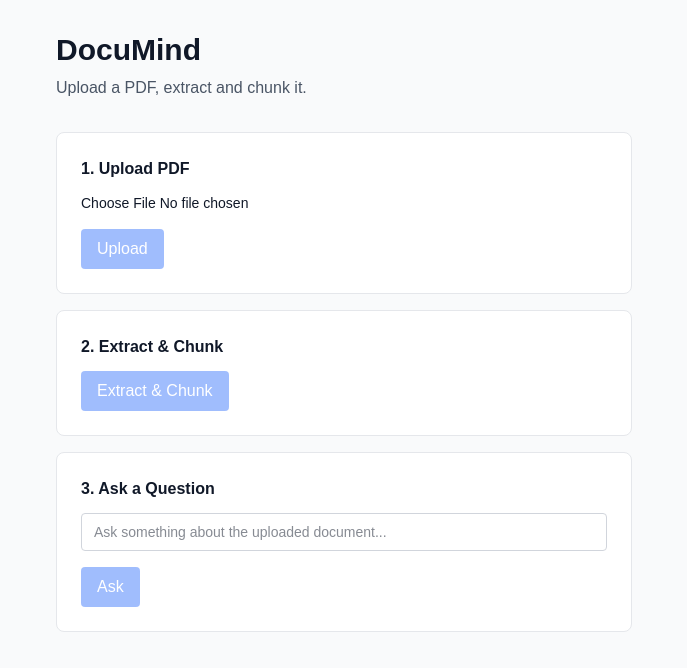
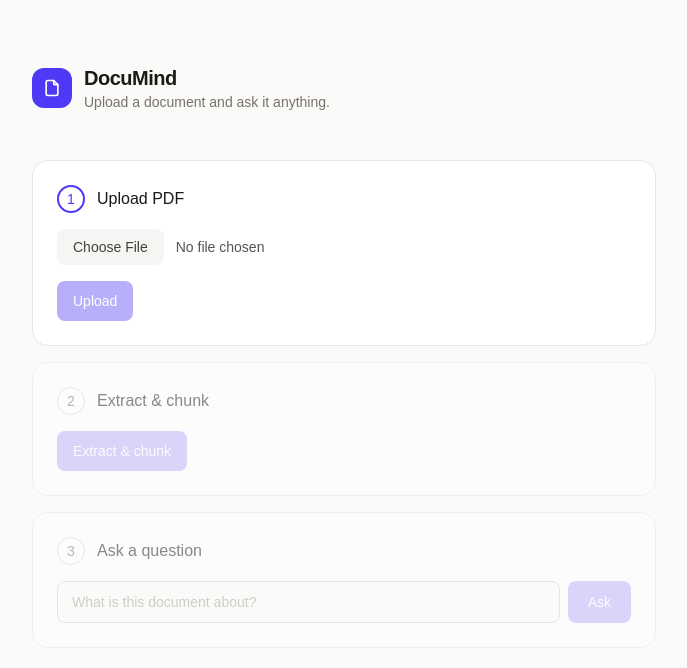
Before and after one commit to AditiV05/documind-web, a Next.js app: page / in a window 1280 px wide. Shown: the top 668 px of the page, without its empty margins (296-983 px from the left). Built offline with nearby package versions, Linux system fonts and the light colour scheme; no server answers.

Commit message:
fix: clear input, reset stale answer, add searching state + a11y

```diff
--- a/app/page.tsx
+++ b/app/page.tsx
@@ -11,6 +11,50 @@ import {
   AnswerResponse,
   AnswerSource,
 } from "./lib/api";
+
+type StepState = "done" | "active" | "pending";
+
+function StepBadge({ n, state }: { n: number; state: StepState }) {
+  if (state === "done") {
+    return (
+      <span
+        aria-label={`Step ${n} complete`}
+        className="flex h-7 w-7 shrink-0 items-center justify-center rounded-full bg-indigo-600 text-white"
+      >
+        <svg
+          viewBox="0 0 20 20"
+          fill="currentColor"
+          className="h-4 w-4"
+          aria-hidden="true"
+        >
+          <path
+            fillRule="evenodd"
+            d="M16.7 5.3a1 1 0 010 1.4l-7.5 7.5a1 1 0 01-1.4 0L3.3 9.7a1 1 0 011.4-1.4l3.3 3.3 6.8-6.8a1 1 0 011.4 0z"
+            clipRule="evenodd"
+          />
+        </svg>
+      </span>
+    );
+  }
+  if (state === "active") {
+    return (
+      <span
+        aria-label={`Step ${n}, current`}
+        className="flex h-7 w-7 shrink-0 items-center justify-center rounded-full border-2 border-indigo-600 text-sm font-medium text-indigo-600"
+      >
+        {n}
+      </span>
+    );
+  }
+  return (
+    <span
+      aria-label={`Step ${n}, locked`}
+      className="flex h-7 w-7 shrink-0 items-center justify-center rounded-full border border-stone-300 text-sm font-medium text-stone-500"
+    >
+      {n}
+    </span>
+  );
+}
 
 export default function Home() {
   const [file, setFile] = useState<File | null>(null);
@@ -28,9 +72,11 @@ export default function Home() {
   function handleFileChange(e: React.ChangeEvent<HTMLInputElement>) {
     const selected = e.target.files?.[0] ?? null;
     setFile(selected);
-    // Reset previous results when a new file is picked
     setUploadResult(null);
     setChunkResult(null);
+    setAnswer(null);
+    setStreamedAnswer("");
+    setStreamedSources([]);
     setError(null);
   }
 
@@ -63,15 +109,17 @@ export default function Home() {
   }
 
   async function handleAsk() {
-    if (!question.trim()) return;
+    const q = question.trim();
+    if (!q) return;
     setIsAsking(true);
     setError(null);
     setAnswer(null);
     setStreamedAnswer("");
     setStreamedSources([]);
+    setQuestion("");
     try {
       await askQuestionStream(
-        question,
+        q,
         uploadResult?.id ?? null,
         (token) => setStreamedAnswer((prev) => prev + token),
         (sources) => setStreamedSources(sources),
@@ -83,112 +131,161 @@ export default function Home() {
     }
   }
 
+  const step1: StepState = uploadResult ? "done" : "active";
+  const step2: StepState = chunkResult
+    ? "done"
+    : uploadResult
+      ? "active"
+      : "pending";
+  const step3: StepState = chunkResult ? "active" : "pending";
+
   return (
-    <main className="min-h-screen bg-gray-50 text-gray-900 p-8">
-      <div className="max-w-xl mx-auto">
-        <h1 className="text-3xl font-bold mb-2">DocuMind</h1>
-        <p className="text-gray-600 mb-8">
-          Upload a PDF, extract and chunk it.
+    <main className="min-h-screen bg-stone-50 text-stone-900">
+      <div className="mx-auto max-w-2xl px-6 py-16">
+        {/* Header */}
+        <div className="mb-12 flex items-center gap-3">
+          <span className="flex h-10 w-10 items-center justify-center rounded-xl bg-indigo-600 text-white">
+            <svg
+              viewBox="0 0 24 24"
+              fill="none"
+              stroke="currentColor"
+              strokeWidth="2"
+              strokeLinecap="round"
+              strokeLinejoin="round"
+              className="h-5 w-5"
+              aria-hidden="true"
+            >
+              <path d="M14 3v4a1 1 0 001 1h4" />
+              <path d="M17 21H7a2 2 0 01-2-2V5a2 2 0 012-2h7l5 5v11a2 2 0 01-2 2z" />
+            </svg>
+          </span>
+          <div>
+            <h1 className="text-xl font-semibold tracking-tight">DocuMind</h1>
+            <p className="text-sm text-stone-500">
+              Upload a document and ask it anything.
             </p>
+          </div>
+        </div>
 
-        {/* Step 1: pick + upload */}
-        <div className="bg-white rounded-lg border border-gray-200 p-6 mb-4">
-          <h2 className="font-semibold mb-3">1. Upload PDF</h2>
+        <div className="space-y-4">
+          {/* Step 1 */}
+          <section className="rounded-2xl border border-stone-200 bg-white p-6">
+            <div className="mb-4 flex items-center gap-3">
+              <StepBadge n={1} state={step1} />
+              <h2 className="font-medium">Upload PDF</h2>
+            </div>
             <input
               type="file"
               accept="application/pdf"
               onChange={handleFileChange}
-            className="block w-full text-sm mb-4"
+              disabled={isUploading || isProcessing}
+              className="mb-4 block w-full cursor-pointer text-sm text-stone-600 file:mr-3 file:rounded-lg file:border-0 file:bg-stone-100 file:px-4 file:py-2 file:text-sm file:font-medium file:text-stone-700 hover:file:bg-stone-200 disabled:cursor-not-allowed disabled:opacity-50"
             />
             <button
               onClick={handleUpload}
               disabled={!file || isUploading}
-            className="bg-blue-600 text-white px-4 py-2 rounded disabled:opacity-40"
+              className="rounded-lg bg-indigo-600 px-4 py-2.5 text-sm font-medium text-white transition hover:bg-indigo-700 disabled:cursor-not-allowed disabled:opacity-40"
             >
-            {isUploading ? "Uploading..." : "Upload"}
+              {isUploading ? "Uploading…" : "Upload"}
             </button>
+            {uploadResult && (
+              <p className="mt-4 text-sm text-stone-500">
+                <span className="font-medium text-stone-700">
+                  {uploadResult.filename}
+                </span>{" "}
+                uploaded.
+              </p>
+            )}
+          </section>
 
-          {uploadResult && (
-            <div className="mt-4 text-sm bg-green-50 border border-green-200 rounded p-3">
-              <p>
-                Uploaded: <strong>{uploadResult.filename}</strong>
-              </p>
-              <p>
-                Document ID: <code>{uploadResult.id}</code>
-              </p>
-              <p>Status: {uploadResult.status}</p>
+          {/* Step 2 */}
+          <section
+            className={`rounded-2xl border border-stone-200 bg-white p-6 transition ${
+              step2 === "pending" ? "opacity-50" : ""
+            }`}
+          >
+            <div className="mb-4 flex items-center gap-3">
+              <StepBadge n={2} state={step2} />
+              <h2 className="font-medium">Extract &amp; chunk</h2>
             </div>
-          )}
-        </div>
-
-        {/* Step 2: process */}
-        <div className="bg-white rounded-lg border border-gray-200 p-6">
-          <h2 className="font-semibold mb-3">2. Extract & Chunk</h2>
             <button
               onClick={handleProcess}
               disabled={!uploadResult || isProcessing}
-            className="bg-blue-600 text-white px-4 py-2 rounded disabled:opacity-40"
+              className="rounded-lg bg-indigo-600 px-4 py-2.5 text-sm font-medium text-white transition hover:bg-indigo-700 disabled:cursor-not-allowed disabled:opacity-40"
             >
-            {isProcessing ? "Processing..." : "Extract & Chunk"}
+              {isProcessing ? "Processing…" : "Extract & chunk"}
             </button>
+            {chunkResult && (
+              <p className="mt-4 text-sm text-stone-500">
+                <span className="font-medium text-stone-700">
+                  {chunkResult.chunk_count} chunks
+                </span>{" "}
+                from {chunkResult.page_count} page
+                {chunkResult.page_count > 1 ? "s" : ""} · ready to query.
+              </p>
+            )}
+          </section>
 
-          {chunkResult && (
-            <div className="mt-4 text-sm bg-green-50 border border-green-200 rounded p-3">
-              <p>Pages: {chunkResult.page_count}</p>
-              <p>
-                Chunks created: <strong>{chunkResult.chunk_count}</strong>
-              </p>
-              <p>Avg chunk size: {chunkResult.avg_chunk_size} chars</p>
-              <p>Status: {chunkResult.status}</p>
+          {/* Step 3 */}
+          <section
+            className={`rounded-2xl border border-stone-200 bg-white p-6 transition ${
+              step3 === "pending" ? "opacity-50" : ""
+            }`}
+          >
+            <div className="mb-4 flex items-center gap-3">
+              <StepBadge n={3} state={step3} />
+              <h2 className="font-medium">Ask a question</h2>
             </div>
-          )}
-        </div>
-
-        {/* Step 3: ask a question */}
-        <div className="bg-white rounded-lg border border-gray-200 p-6 mt-4">
-          <h2 className="font-semibold mb-3">3. Ask a Question</h2>
+            <div className="flex gap-2">
               <input
                 type="text"
                 value={question}
                 onChange={(e) => setQuestion(e.target.value)}
                 onKeyDown={(e) => e.key === "Enter" && handleAsk()}
-            placeholder="Ask something about the uploaded document..."
-            className="block w-full text-sm border border-gray-300 rounded px-3 py-2 mb-4"
+                placeholder="What is this document about?"
+                disabled={!chunkResult}
+                className="flex-1 rounded-lg border border-stone-300 bg-white px-3.5 py-2.5 text-sm placeholder:text-stone-400 focus:border-indigo-500 focus:outline-none focus:ring-2 focus:ring-indigo-100 disabled:bg-stone-50"
               />
               <button
                 onClick={handleAsk}
                 disabled={!question.trim() || isAsking || !chunkResult}
-            className="bg-blue-600 text-white px-4 py-2 rounded disabled:opacity-40"
+                className="rounded-lg bg-indigo-600 px-5 py-2.5 text-sm font-medium text-white transition hover:bg-indigo-700 disabled:cursor-not-allowed disabled:opacity-40"
               >
-            {isAsking ? "Thinking..." : "Ask"}
+                {isAsking ? "Thinking…" : "Ask"}
               </button>
+            </div>
 
             {(streamedAnswer || isAsking) && (
-            <div className="mt-4 text-sm bg-gray-50 border border-gray-200 rounded p-4">
-              <p className="whitespace-pre-wrap">
+              <div
+                className="mt-5 rounded-xl bg-stone-50 p-5"
+                aria-live="polite"
+              >
+                {isAsking && !streamedAnswer ? (
+                  <p className="flex items-center gap-2 text-sm text-stone-500">
+                    <span className="h-3.5 w-3.5 animate-spin rounded-full border-2 border-stone-300 border-t-indigo-600" />
+                    Searching your document…
+                  </p>
+                ) : (
+                  <p className="whitespace-pre-wrap text-sm leading-relaxed text-stone-800">
                     {streamedAnswer}
-                {isAsking && <span className="text-gray-400">▋</span>}
+                    {isAsking && (
+                      <span className="ml-0.5 inline-block h-4 w-[2px] animate-pulse bg-indigo-500 align-middle" />
+                    )}
                   </p>
+                )}
                 {streamedSources.length > 0 && (
-                <p className="mt-3 text-xs text-gray-500">
-                  Sources: {streamedSources.length} chunk
-                  {streamedSources.length > 1 ? "s" : ""} (page
-                  {[...new Set(streamedSources.map((s) => s.page_number))]
-                    .length > 1
-                    ? "s"
-                    : ""}{" "}
-                  {[...new Set(streamedSources.map((s) => s.page_number))].join(
-                    ", ",
-                  )}
-                  )
+                  <p className="mt-4 border-t border-stone-200 pt-3 text-xs text-stone-500">
+                    {streamedSources.length} source
+                    {streamedSources.length > 1 ? "s" : ""}
                   </p>
                 )}
               </div>
             )}
+          </section>
         </div>
 
         {error && (
-          <div className="mt-4 text-sm bg-red-50 border border-red-200 rounded p-3 text-red-700">
+          <div className="mt-4 rounded-xl border border-red-200 bg-red-50 p-4 text-sm text-red-700">
             {error}
           </div>
         )}
```
Lines whose indentation alone changed are shown as unchanged.
